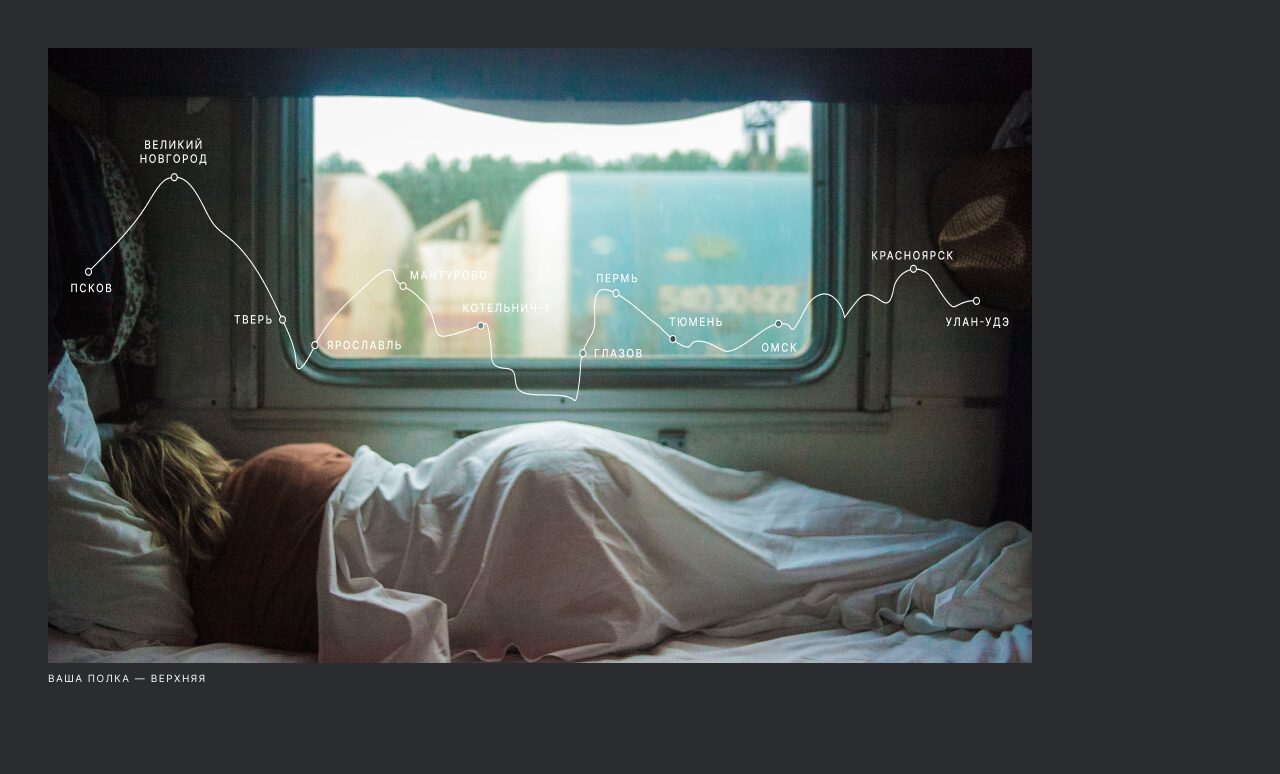
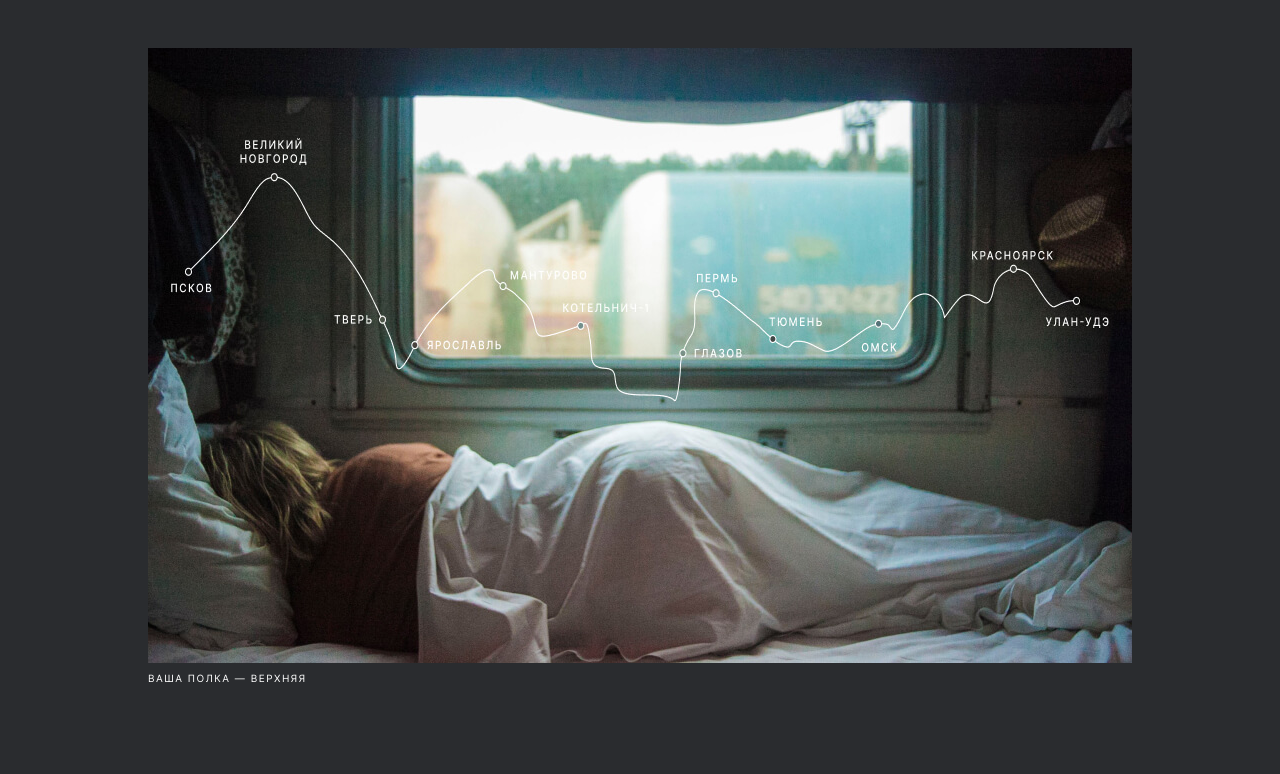
Before and after one commit to AlphpaAnd50/russian-travel, a plain HTML site: page index.html in a window 1280 px wide. Shown: the part 456-1230 px from the top of the page. Drawn offline with Linux system fonts and the light colour scheme.

Commit message:
работа над ошипками 2

```diff
--- /dev/null
+++ b/blocks/content/content.css
@@ -0,0 +1,5 @@
+.content{
+  display: flex;
+  flex-direction: column;
+  align-items: center;
+}
--- a/blocks/pressed/pressed.css
+++ b/blocks/header/__lang-link/_pressed/header__lang-link_pressed.css
@@ -1,3 +1,3 @@
-.pressed{
+.header__lang-link_pressed{
   text-decoration: underline;
 }
--- a/blocks/page/page.css
+++ b/blocks/page/page.css
@@ -7,6 +7,6 @@
   flex-direction: column;
   align-items: center;
 
-  font-family: 'Inter';
+  font-family: 'Inter', sans-serif;
   font-style: normal;
 }
--- a/index.html
+++ b/index.html
@@ -13,7 +13,7 @@
   <header class="header">
     <img class="header__logo" src="./images/__logo.svg" alt="">
     <div class="header__lang-links">
-      <a class="header__lang-link pressed" href="#">Ru</a>
+      <a class="header__lang-link header__lang-link_pressed" href="#">Ru</a>
       <a class="header__lang-link" href="#">En</a>
     </div>
   </header>
--- a/pages/index.css
+++ b/pages/index.css
@@ -3,13 +3,14 @@
 @import url(../fonts/Inter/Inter.css);
 
 @import url(../blocks/page/page.css);
+@import url(../blocks/content/content.css);
 
 /*_________________________________________________________ header */
 
 @import url(../blocks/header/header.css);
 @import url(../blocks/header/__logo/header__logo.css);
 @import url(../blocks/header/__lang-link/header__lang-link.css);
-
+@import url(../blocks/header/__lang-link/_pressed/header__lang-link_pressed.css);
 
 /*_________________________________________________________ lead */
 
@@ -58,5 +59,3 @@
 @import url(../blocks/footer/__menu/footer__menu.css);
 
 /*_________________________________________________________*/
-
-@import url(../blocks/pressed/pressed.css);
```
